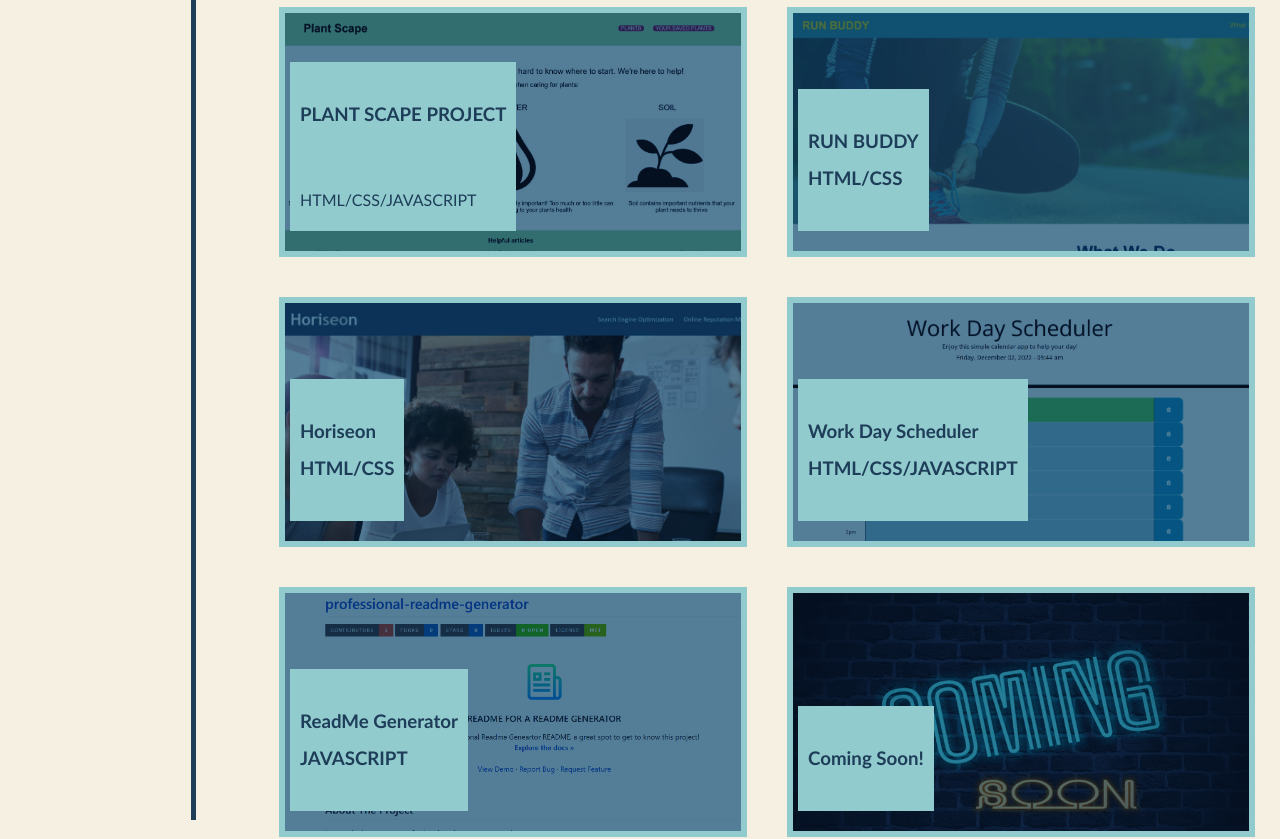
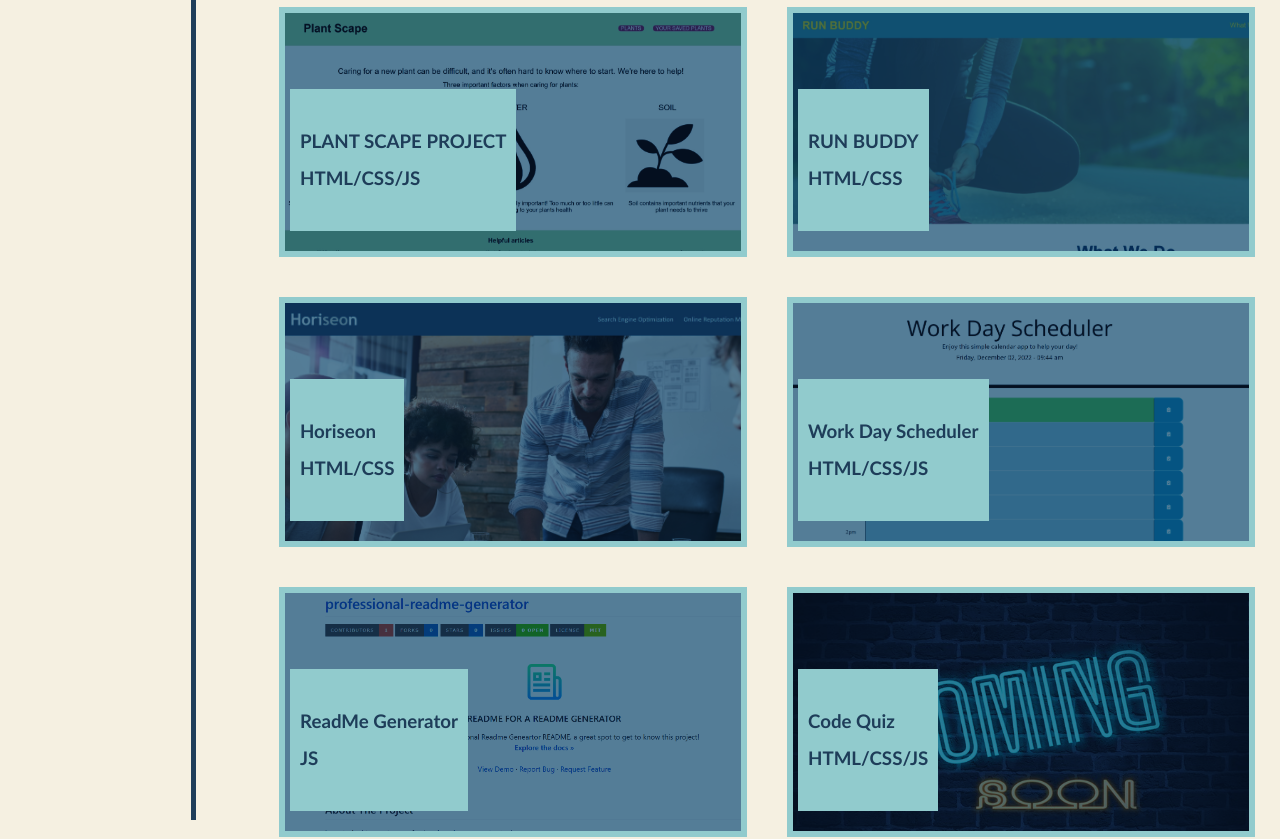
Before and after one commit to danpoggetti/react-portfolio, a React (Create React App) app: page / in a window 1280 px wide. Shown: the part 1120-1959 px from the top of the page. Built offline with nearby package versions, Linux system fonts and the light colour scheme.

Commit message:
added project 5 to project.js and fixed script

```diff
--- a/src/components/Project.js
+++ b/src/components/Project.js
@@ -11,7 +11,7 @@ function Project() {
         </a>
         <a href="https://danpoggetti.github.io/plant-scape/" target="_blank" className="flex-pics ProjectPlant">
           <div>
-            <h3>PLANT SCAPE PROJECT</h3><br />HTML/CSS/JAVASCRIPT
+            <h3>PLANT SCAPE PROJECT<br />HTML/CSS/JS</h3>
           </div>
         </a>
         <a href="https://danpoggetti.github.io/run-buddy/" target="_blank" className="flex-pics Project1">
@@ -26,17 +26,17 @@ function Project() {
         </a>
         <a href="https://danpoggetti.github.io/work-day-scheduler/" className="flex-pics Project3">
           <div>
-            <h3>Work Day Scheduler<br />HTML/CSS/JAVASCRIPT</h3>
+            <h3>Work Day Scheduler<br />HTML/CSS/JS</h3>
           </div>
         </a>
         <a href="https://danpoggetti.github.io/professional-readme-generator/" className="flex-pics Project4">
           <div>
-            <h3>ReadMe Generator<br />JAVASCRIPT</h3>
+            <h3>ReadMe Generator<br />JS</h3>
           </div>
         </a>
-        <a href="#" className="flex-pics Project5">
+        <a href="https://danpoggetti.github.io/code-quiz/" className="flex-pics Project5">
           <div>
-            <h3>Coming Soon!</h3>
+            <h3>Code Quiz<br />HTML/CSS/JS</h3>
           </div>
         </a>
       </div>
```
